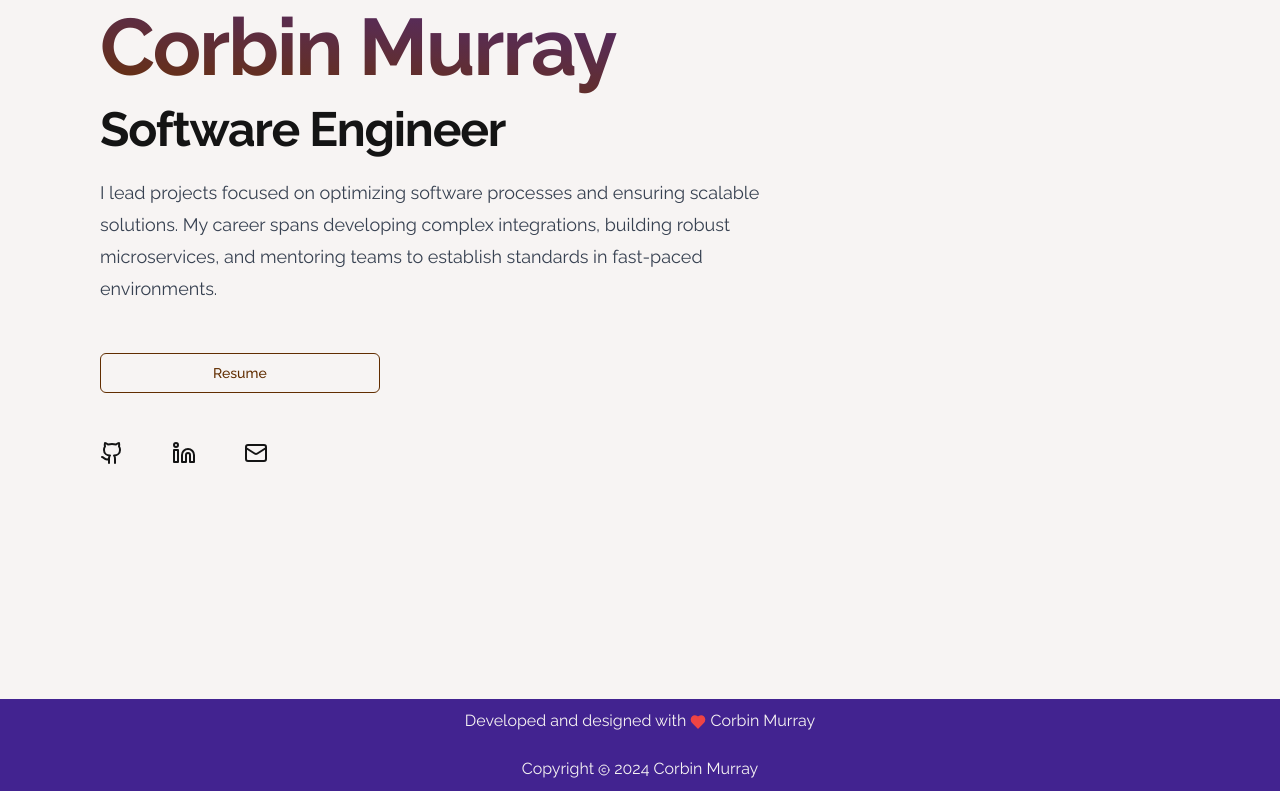
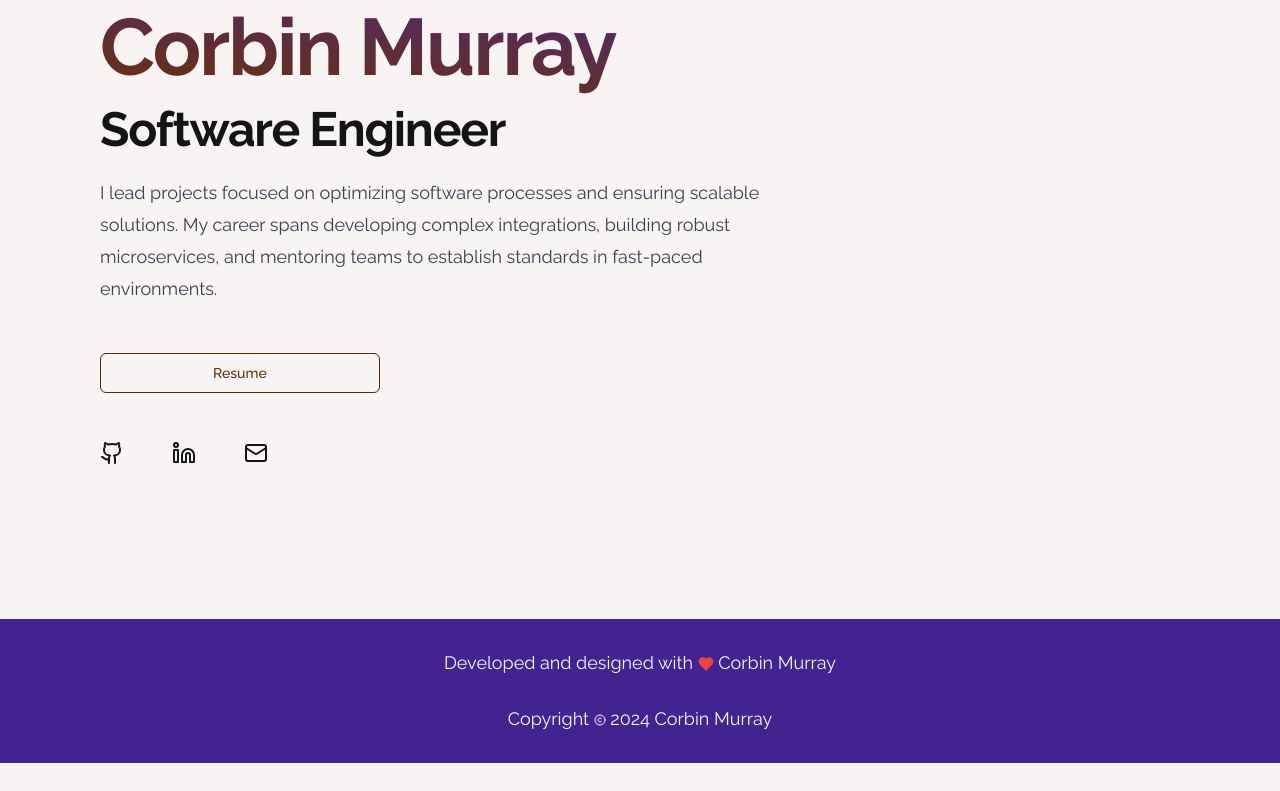
Before and after one commit to corbinmurray/corbinmurray-dev, a Next.js app: page / in a window 1280 px wide. Shown: the part 181-972 px from the top of the page. After the commit the page ends 944 px from the top, so only its background shows below. Built offline with nearby package versions, Linux system fonts and the light colour scheme.

Commit message:
Fix footer

```diff
--- a/app/layout.tsx
+++ b/app/layout.tsx
@@ -61,9 +61,8 @@ export default function RootLayout({
 					{/* 5rem comes from the navbar's height of h-20 */}
 					<main className="container min-h-[calc(100vh-5rem)] pt-20">{children}</main>
 
-					<footer>
-						<div className="w-full bg-secondary mt-20 py-2">
-							<article className="md:prose md:text-secondary-foreground text-secondary-foreground text-center w-full mx-auto">
+					<footer className="w-full bg-secondary">
+						<article className="prose-p:text-secondary-foreground text-center mx-auto py-1">
 							<p>
 								Developed and designed with <Heart className="inline-block w-4 fill-red-500 stroke-red-500" /> Corbin Murray
 							</p>
@@ -71,7 +70,6 @@ export default function RootLayout({
 								Copyright <Copyright className="w-3 text-secondary-foreground inline-block" /> {new Date().getFullYear()} Corbin Murray
 							</p>
 						</article>
-						</div>
 					</footer>
 				</ThemeProvider>
 			</body>
```
Lines whose indentation alone changed are shown as unchanged.
